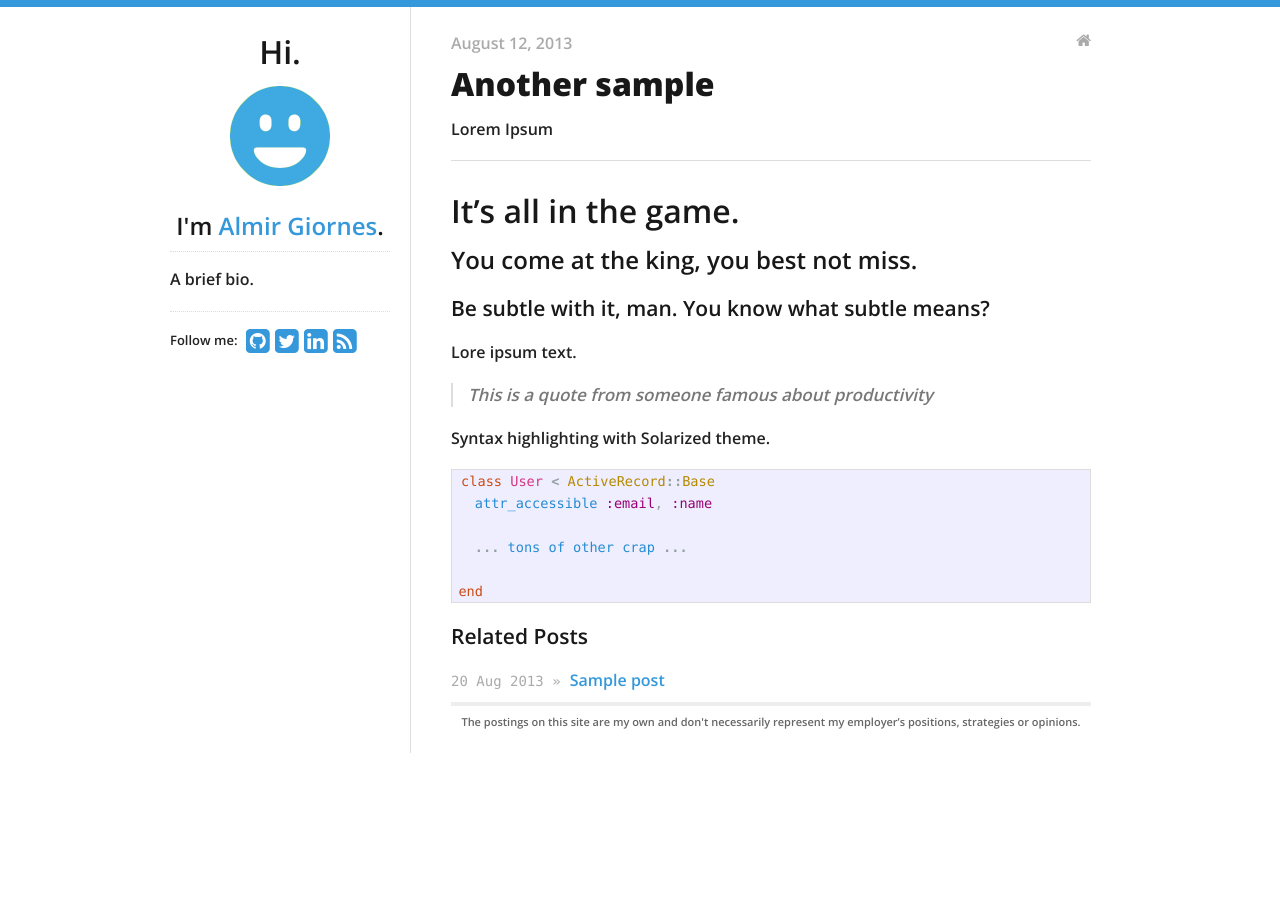
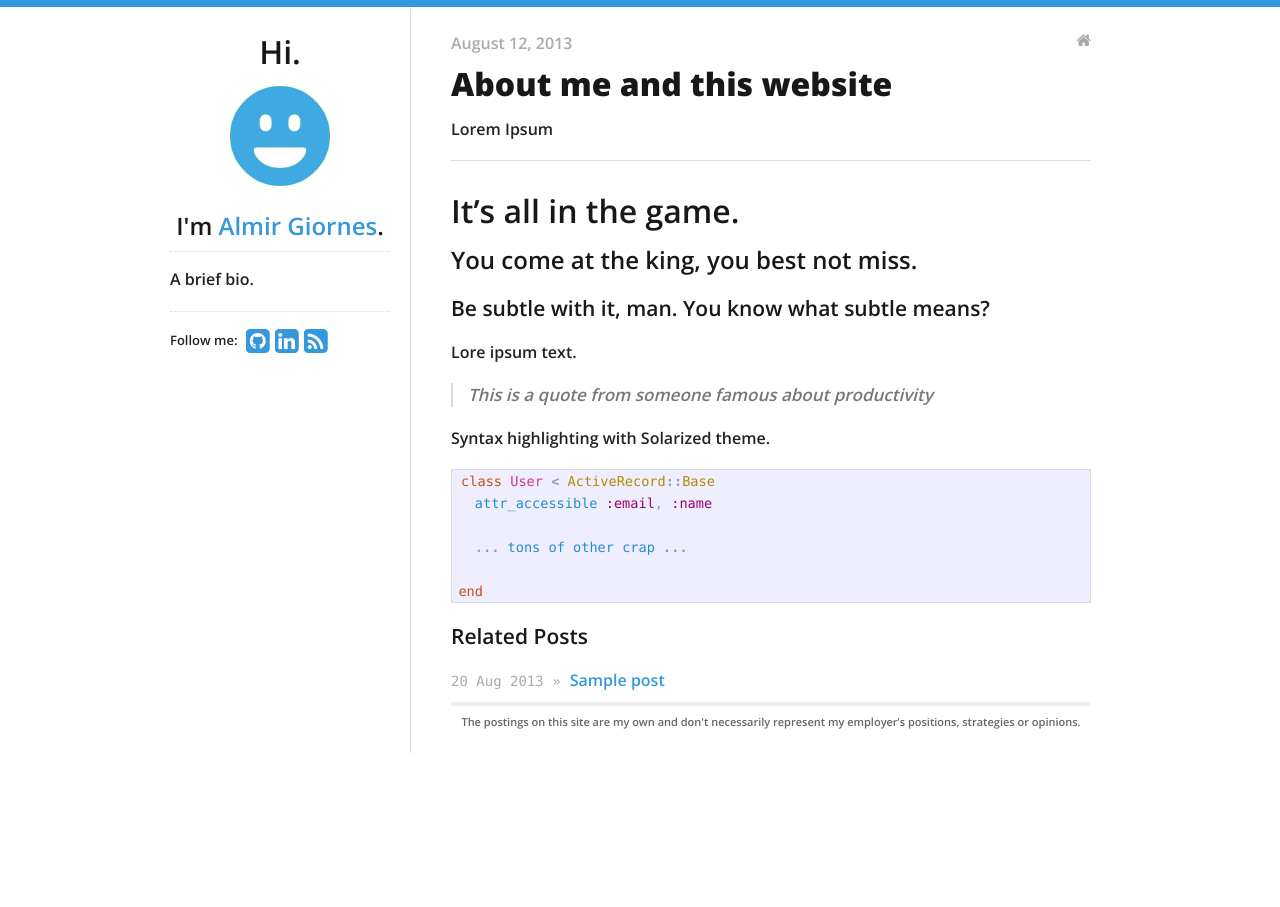
Before and after one commit to almirgiornes/almirgiornes.github.io, a Jekyll site: the page built from _posts/2013-08-12-another-sample.md, in a window 1280 px wide. Built offline with Jekyll 4.4.1, drawn with Linux system fonts in a browser that asks for light colours.

Commit message:
test 4 - post and social information update

```diff
--- a/_data/theme.yml
+++ b/_data/theme.yml
@@ -10,7 +10,7 @@ social:
   #hacker_news: swanson
   #stackexchange:
   #stackoverflow:
-  twitter: _swanson
+  #twitter:
   #facebook:
   #tumblr:
   linkedin: almir-giornes
--- a/_posts/2013-08-12-another-sample.md
+++ b/_posts/2013-08-12-another-sample.md
@@ -1,6 +1,6 @@
 ---
 layout: post
-title: Another sample
+title: About me and this website
 categories:
 - blog
 ---
```
